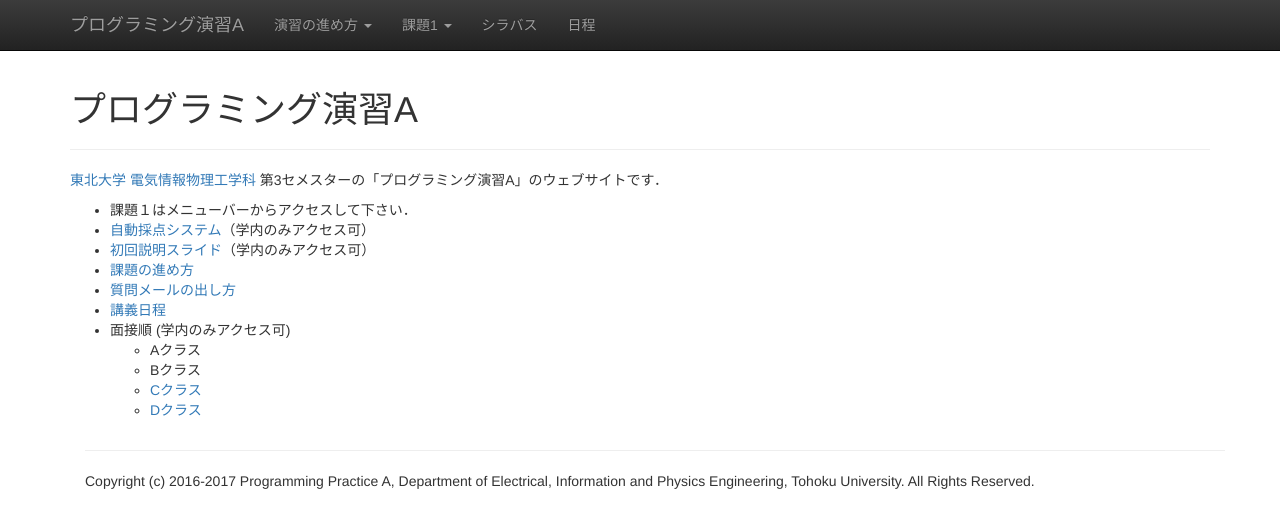
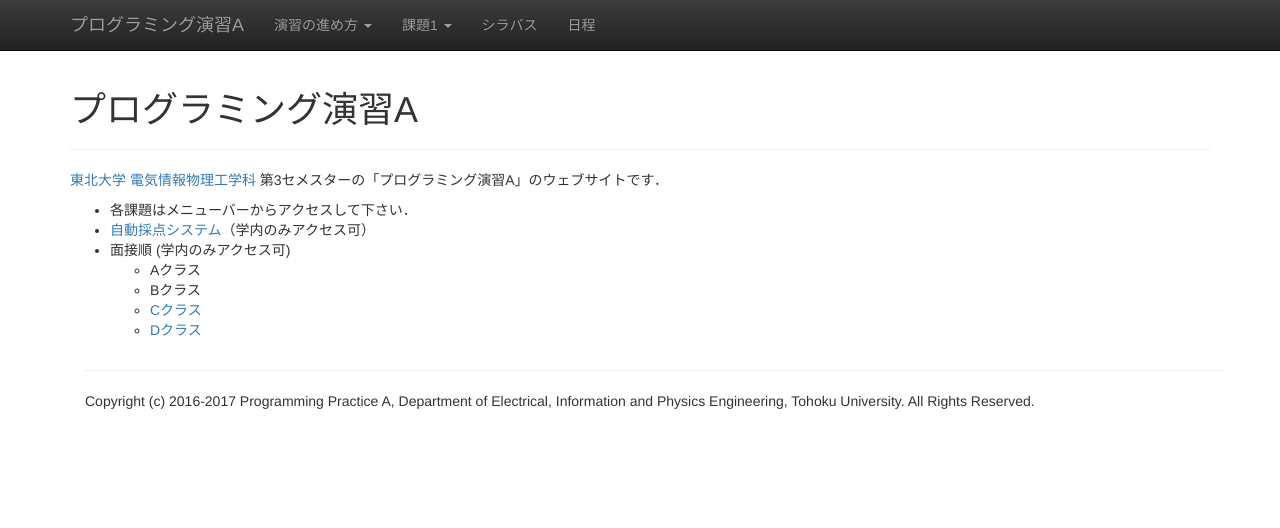
Before and after one commit to ecei-tohoku/ppa-public, a Jekyll site: the page built from index.md, in a window 1280 px wide. Shown: the top 528 px of the page. Built offline with Jekyll 4.4.1, drawn with Linux system fonts in a browser that asks for light colours; nearby versions of some CDN libraries.

Commit message:
Simplify the index page.

```diff
--- a/index.md
+++ b/index.md
@@ -5,12 +5,8 @@ title: プログラミング演習A
 
 [東北大学](http://www.tohoku.ac.jp/) [電気情報物理工学科](http://www.ecei.tohoku.ac.jp/eipe/) 第3セメスターの「プログラミング演習A」のウェブサイトです．
 
-+ 課題１はメニューバーからアクセスして下さい．
++ 各課題はメニューバーからアクセスして下さい．
 + [自動採点システム](https://www.cl.ecei.tohoku.ac.jp/ppa/)（学内のみアクセス可）
-+ [初回説明スライド](http://localweb.ecei.tohoku.ac.jp/~enshu25/general.pdf)（学内のみアクセス可）
-+ [課題の進め方](docs/kadai.html)
-+ [質問メールの出し方](docs/inquiry.html)
-+ [講義日程](schedule.html)
 + 面接順 (学内のみアクセス可)
     + Aクラス
     + Bクラス
```
